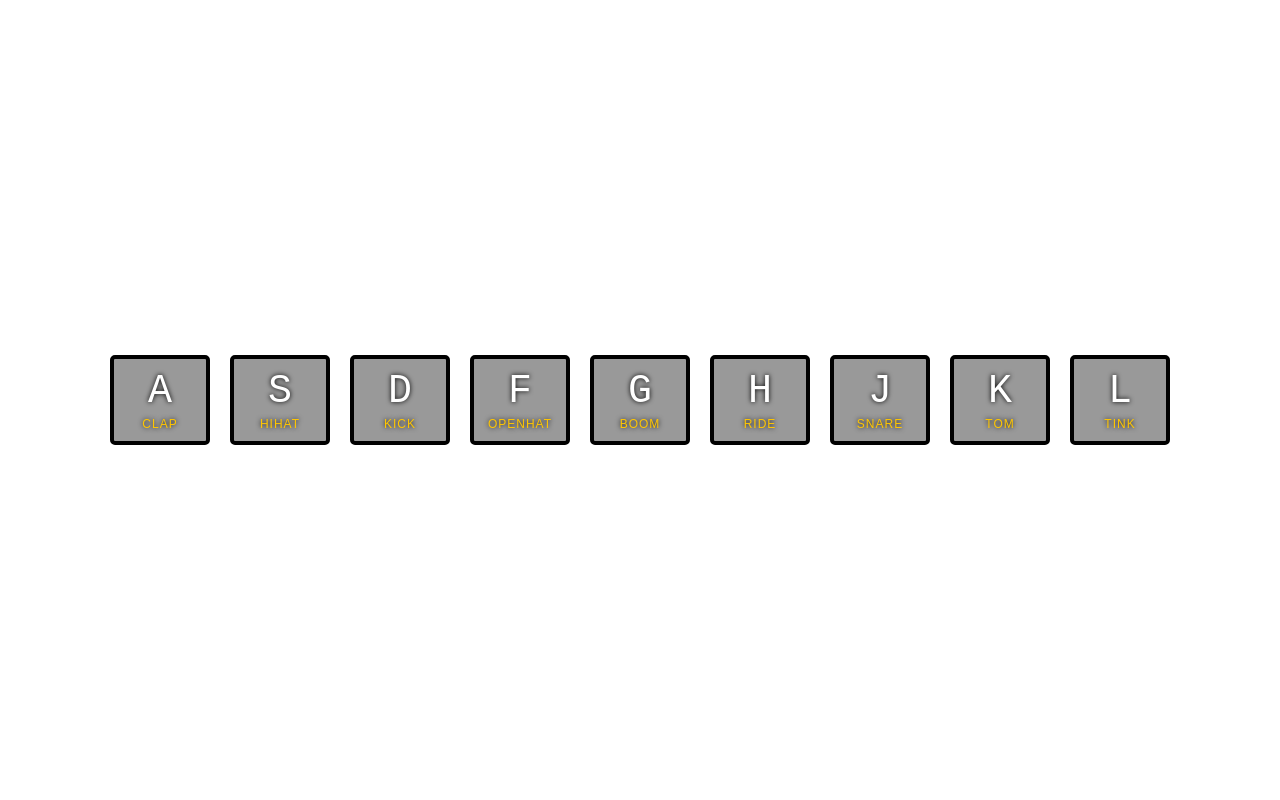
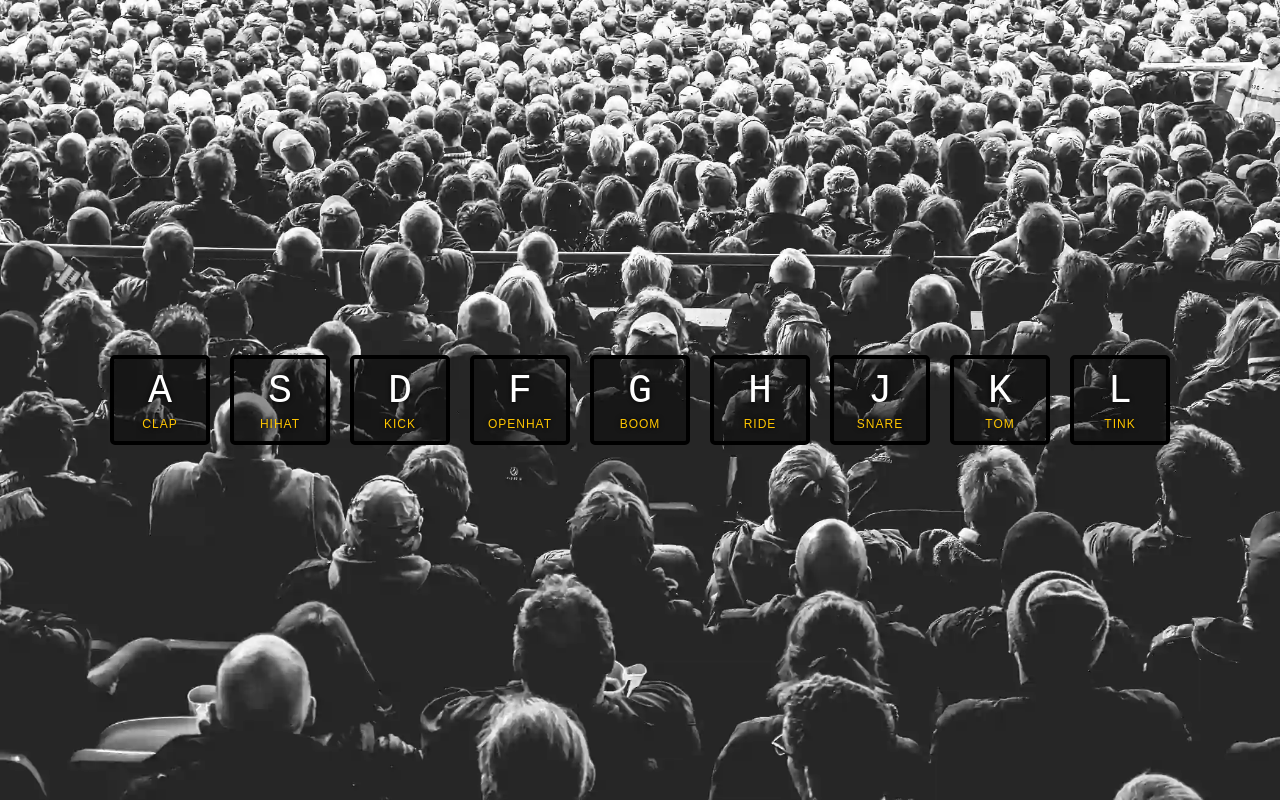
Before and after one commit to MrBlackvanta/Drum-Kit, a plain HTML site: page index.html in a window 1280 px wide. Drawn offline with Linux system fonts and the light colour scheme.

Commit message:
Update style.css

```diff
--- a/css/style.css
+++ b/css/style.css
@@ -16,7 +16,7 @@ html {
 
 body {
   font-family: sans-serif;
-  background: url("../images/background.jpg") bottom center;
+  background: url("../images/background.webp") bottom center;
   background-size: cover;
   min-height: 100vh;
   display: flex;
```
